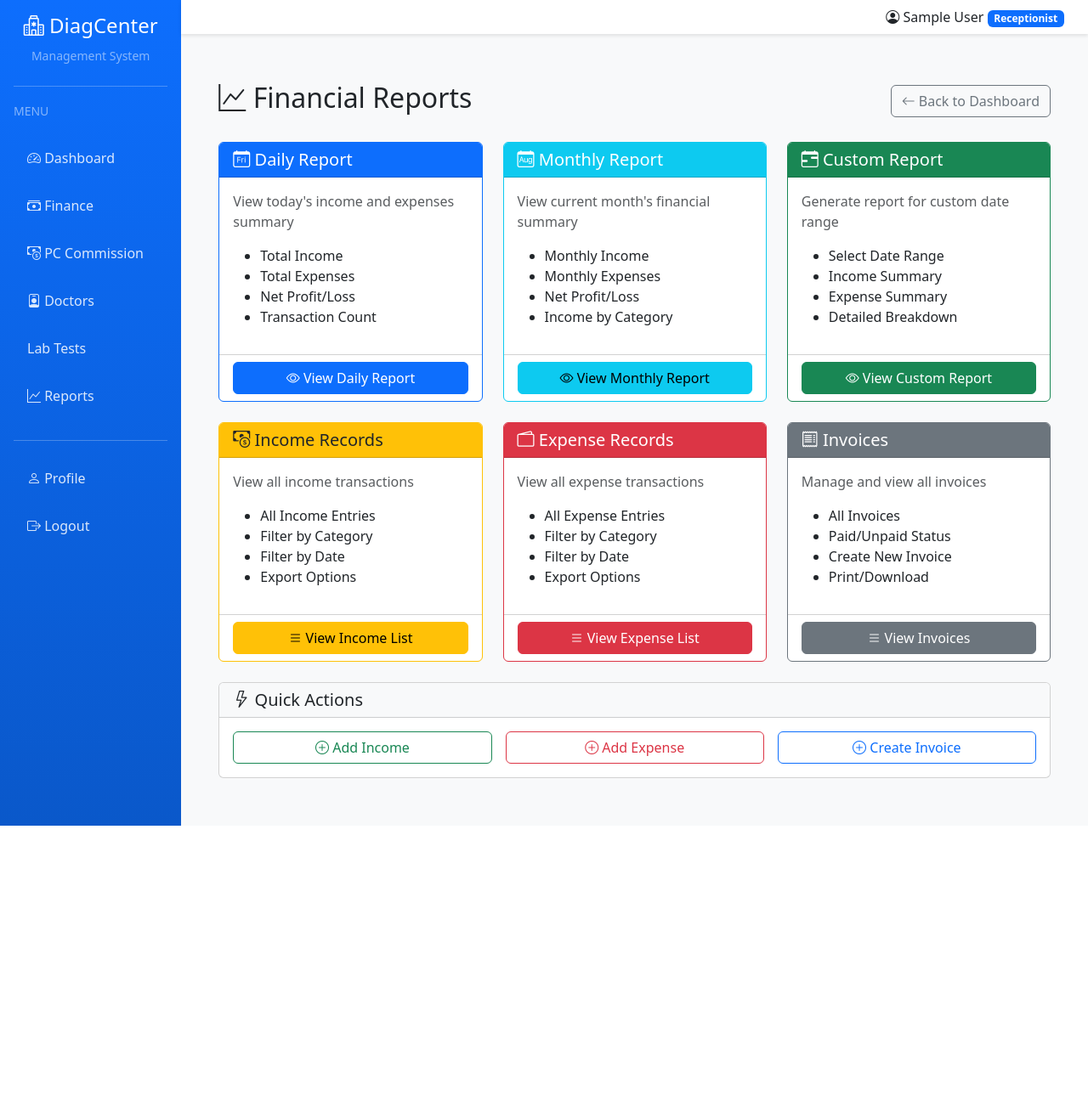
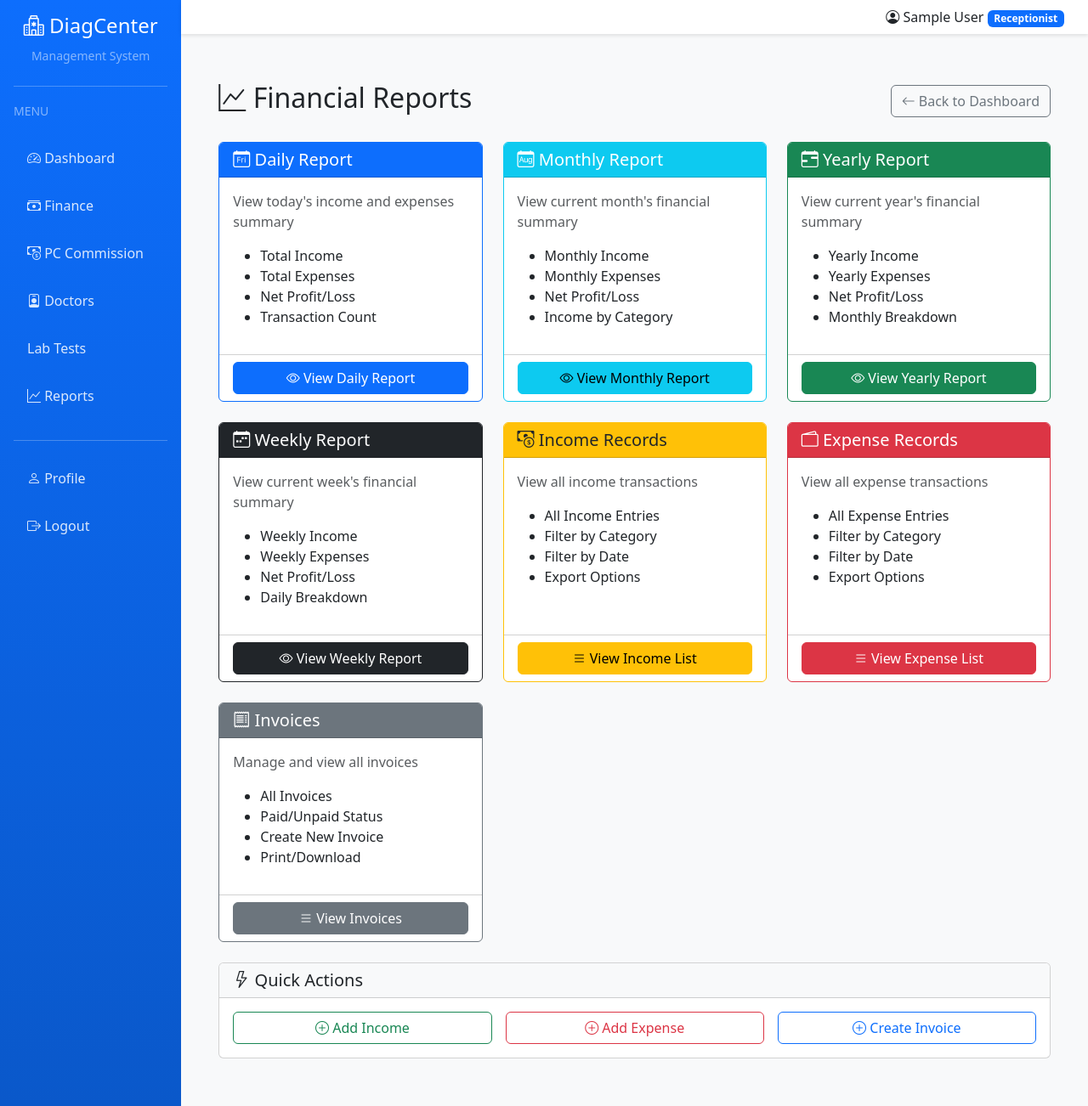
Before and after one commit to sa5613675-jpg/hosp, a Django app: page /finance/reports/ in a window 1280 px wide. Shown: the whole page at 85% size. Before the commit the page ends 972 px from the top, so only its background shows below. Run offline with Django 5.2, Linux system fonts and the light colour scheme; the visitor is signed in with stand-in values (Sample User, id 1); some libraries are stand-ins or nearby versions.

Commit message:
Fix financial reports template - use correct URL names

```diff
--- a/templates/finance/financial_reports.html
+++ b/templates/finance/financial_reports.html
@@ -59,24 +59,47 @@
             </div>
         </div>
 
-        <!-- Custom Date Range -->
+        <!-- Yearly Report -->
         <div class="col-md-6 col-lg-4">
             <div class="card h-100 border-success">
                 <div class="card-header bg-success text-white">
-                    <h5 class="mb-0"><i class="bi bi-calendar-range"></i> Custom Report</h5>
+                    <h5 class="mb-0"><i class="bi bi-calendar-range"></i> Yearly Report</h5>
                 </div>
                 <div class="card-body">
-                    <p class="text-muted">Generate report for custom date range</p>
+                    <p class="text-muted">View current year's financial summary</p>
                     <ul class="mb-3">
-                        <li>Select Date Range</li>
-                        <li>Income Summary</li>
-                        <li>Expense Summary</li>
-                        <li>Detailed Breakdown</li>
+                        <li>Yearly Income</li>
+                        <li>Yearly Expenses</li>
+                        <li>Net Profit/Loss</li>
+                        <li>Monthly Breakdown</li>
                     </ul>
                 </div>
                 <div class="card-footer bg-transparent">
-                    <a href="{% url 'finance:custom_report' %}" class="btn btn-success w-100">
-                        <i class="bi bi-eye"></i> View Custom Report
+                    <a href="{% url 'finance:yearly_report' %}" class="btn btn-success w-100">
+                        <i class="bi bi-eye"></i> View Yearly Report
+                    </a>
+                </div>
+            </div>
+        </div>
+
+        <!-- Weekly Report -->
+        <div class="col-md-6 col-lg-4">
+            <div class="card h-100 border-dark">
+                <div class="card-header bg-dark text-white">
+                    <h5 class="mb-0"><i class="bi bi-calendar-week"></i> Weekly Report</h5>
+                </div>
+                <div class="card-body">
+                    <p class="text-muted">View current week's financial summary</p>
+                    <ul class="mb-3">
+                        <li>Weekly Income</li>
+                        <li>Weekly Expenses</li>
+                        <li>Net Profit/Loss</li>
+                        <li>Daily Breakdown</li>
+                    </ul>
+                </div>
+                <div class="card-footer bg-transparent">
+                    <a href="{% url 'finance:weekly_report' %}" class="btn btn-dark w-100">
+                        <i class="bi bi-eye"></i> View Weekly Report
                     </a>
                 </div>
             </div>
```
